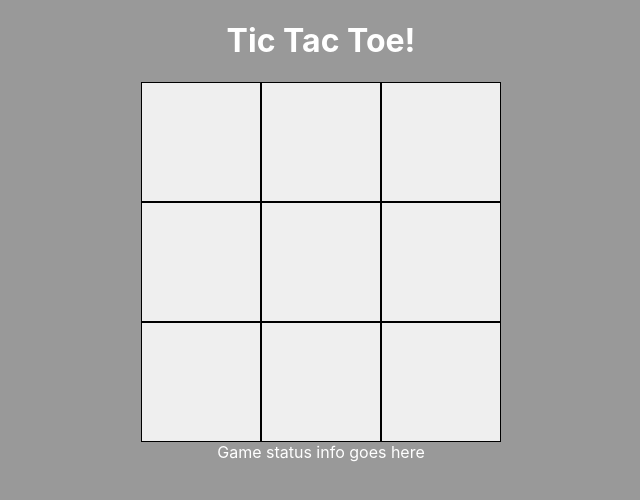
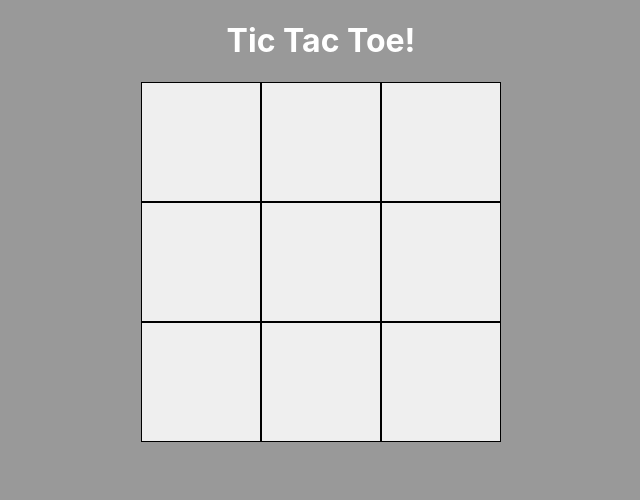
Before and after one commit to ChandraTheMerciless/tic-tac-toe_assessment, a React (Create React App) app: page / in a window 1280 px wide. Shown: the top 500 px of the page, without its empty margins (319-959 px from the left). Built offline with nearby package versions, Linux system fonts and the light colour scheme.

Commit message:
committing breaking test for winner being declared as empty string on page load

```diff
--- a/src/components/Game/game.component.jsx
+++ b/src/components/Game/game.component.jsx
@@ -12,7 +12,8 @@ class Game extends React.Component {
 
     this.state = {
       squares: [],
-      nextPlayer: 'X'
+      nextPlayer: 'X',
+      winner: ''
     };
   }
 
@@ -38,6 +39,8 @@ class Game extends React.Component {
     });
   }
 
+
+
   render() {
     return (
       <div className='game-container'>
--- a/src/components/Status/status.component.jsx
+++ b/src/components/Status/status.component.jsx
@@ -1,10 +1,12 @@
 import React from 'react';
 import './status.styles.scss';
 
-const Status = () => {
+const Status = (props) => {
+
   return (
     <div className='status-container'>
-      Game status info goes here
+      {/* if no winner, show player who is next */}
+      {/* if winner, declare who winner is */}
     </div>
   );
 }
```
Also changed, not shown: 1 other file (tests, documents, lock files or other folders).
